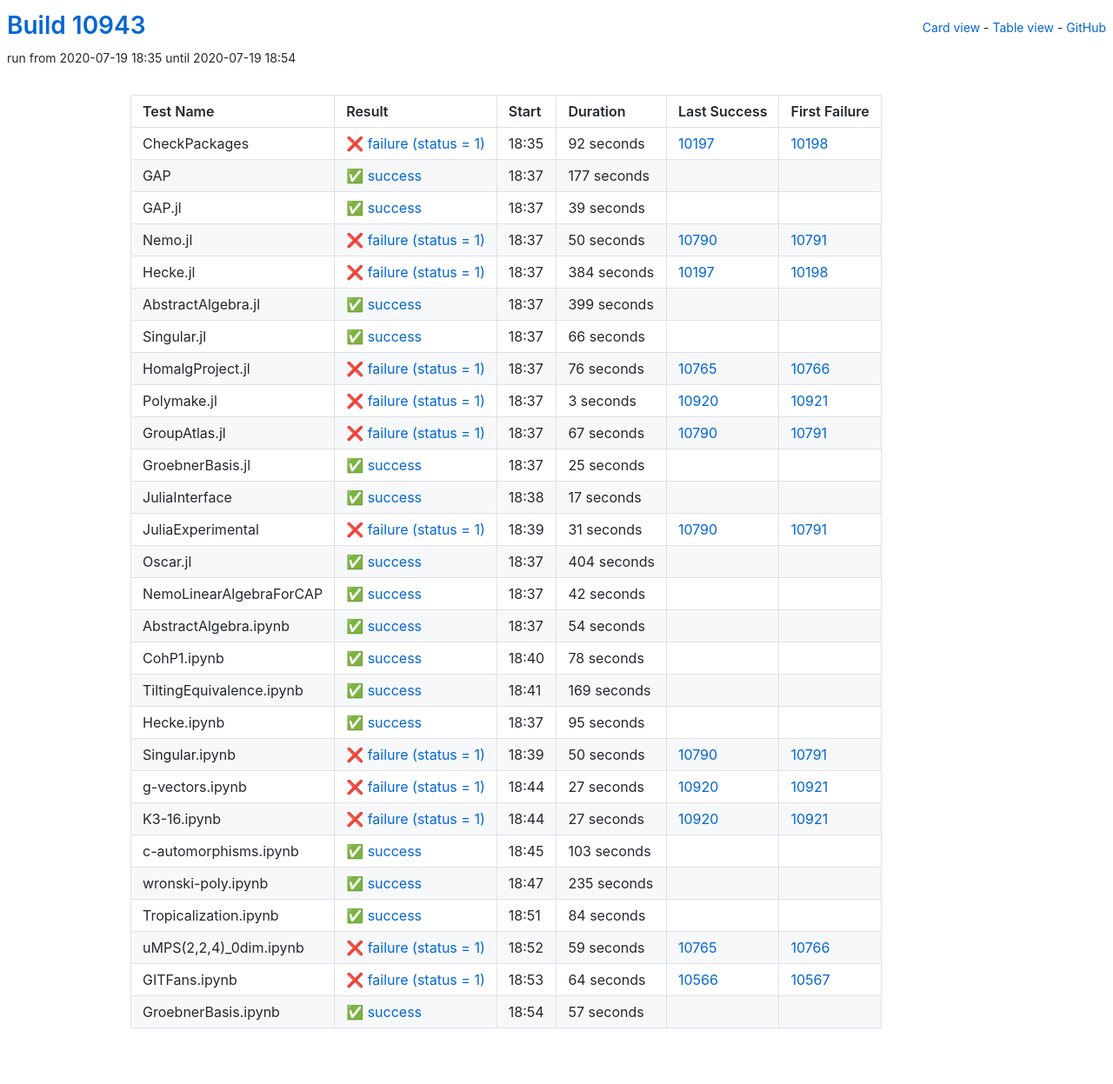
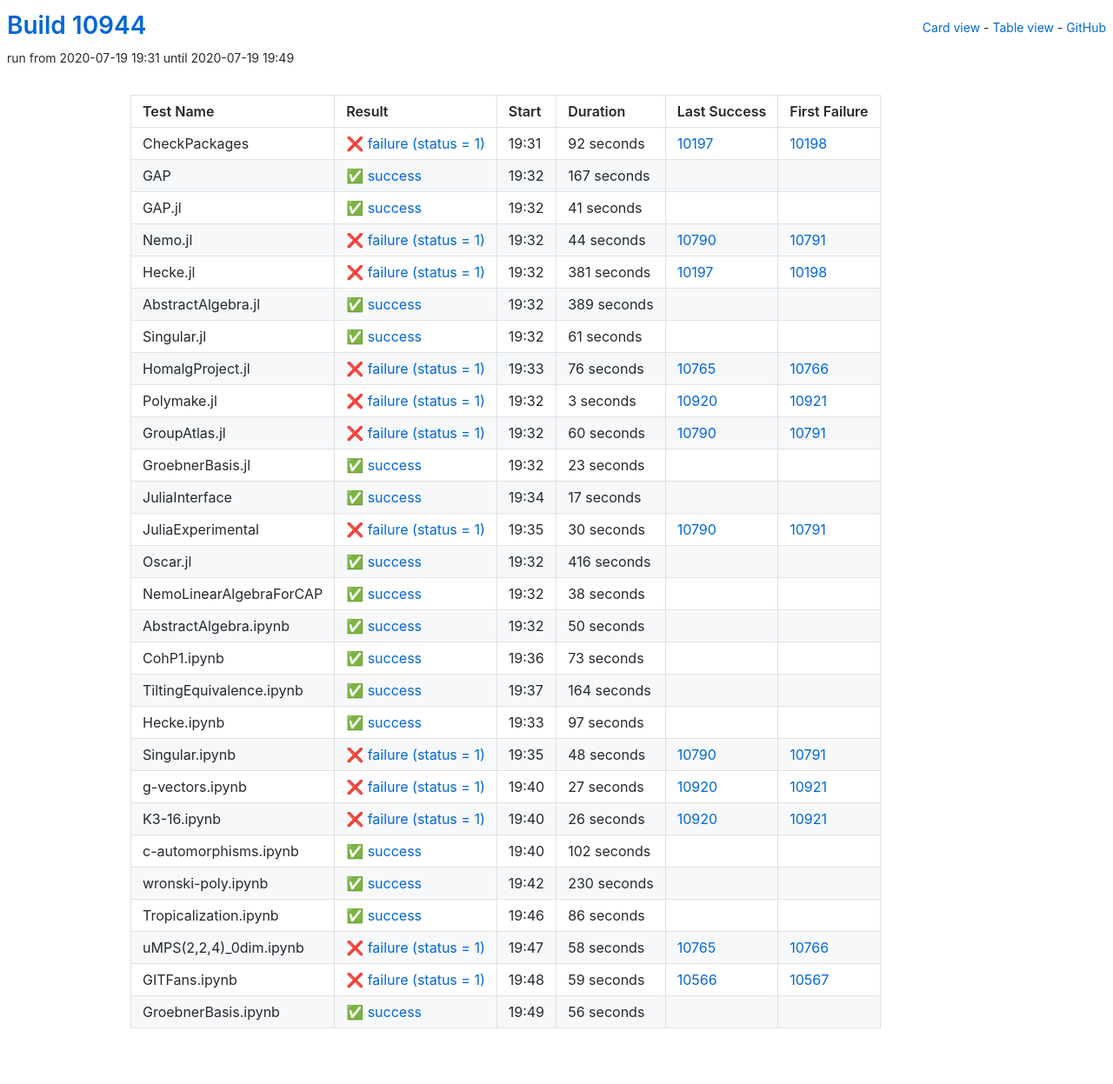
Before and after one commit to oscar-system/oscar-ci-status, a Jekyll site: the page built from table.html, in a window 1280 px wide. Shown: the whole page at 87% size. Built offline with Jekyll 4.4.1, drawn with Linux system fonts in a browser that asks for light colours.

Commit message:
Build #10944

```diff
--- a/_data/ci.yml
+++ b/_data/ci.yml
@@ -1,6 +1,6 @@
 ---
-build: 10943
-build_url: https://oscarci.mathematik.uni-kl.de/job/oscar/10943/
+build: 10944
+build_url: https://oscarci.mathematik.uni-kl.de/job/oscar/10944/
 job: oscar
 organization: oscar-system
 repo: oscar-ci-status
@@ -8,8 +8,8 @@
 tests:
 - name: CheckPackages
   id: checkpackages
-  log: https://oscarci.mathematik.uni-kl.de/job/oscar/10943/artifact/logs/build-10943/CheckPackages.log
-  start: 2020-07-19 18:35
+  log: https://oscarci.mathematik.uni-kl.de/job/oscar/10944/artifact/logs/build-10944/CheckPackages.log
+  start: 2020-07-19 19:31
   success: false
   exitcode: 1
   status: failure
@@ -20,80 +20,80 @@
   first_failure_url: https://oscarci.mathematik.uni-kl.de/job/oscar/10198/
 - name: GAP
   id: gap
-  log: https://oscarci.mathematik.uni-kl.de/job/oscar/10943/artifact/logs/build-10943/GAP.log
-  start: 2020-07-19 18:37
+  log: https://oscarci.mathematik.uni-kl.de/job/oscar/10944/artifact/logs/build-10944/GAP.log
+  start: 2020-07-19 19:32
   success: true
   exitcode: 0
   status: success
-  duration: 177
+  duration: 167
   last_success: false
   last_success_url:
   first_failure: false
   first_failure_url:
 - name: GAP.jl
   id: gap-jl
-  log: https://oscarci.mathematik.uni-kl.de/job/oscar/10943/artifact/logs/build-10943/GAP.jl.log
-  start: 2020-07-19 18:37
+  log: https://oscarci.mathematik.uni-kl.de/job/oscar/10944/artifact/logs/build-10944/GAP.jl.log
+  start: 2020-07-19 19:32
   success: true
   exitcode: 0
   status: success
-  duration: 39
+  duration: 41
   last_success: false
   last_success_url:
   first_failure: false
   first_failure_url:
 - name: Nemo.jl
   id: nemo-jl
-  log: https://oscarci.mathematik.uni-kl.de/job/oscar/10943/artifact/logs/build-10943/Nemo.jl.log
-  start: 2020-07-19 18:37
+  log: https://oscarci.mathematik.uni-kl.de/job/oscar/10944/artifact/logs/build-10944/Nemo.jl.log
+  start: 2020-07-19 19:32
   success: false
   exitcode: 1
   status: failure
-  duration: 50
+  duration: 44
   last_success: 10790
   last_success_url: https://oscarci.mathematik.uni-kl.de/job/oscar/10790/
   first_failure: 10791
   first_failure_url: https://oscarci.mathematik.uni-kl.de/job/oscar/10791/
 - name: Hecke.jl
   id: hecke-jl
-  log: https://oscarci.mathematik.uni-kl.de/job/oscar/10943/artifact/logs/build-10943/Hecke.jl.log
-  start: 2020-07-19 18:37
+  log: https://oscarci.mathematik.uni-kl.de/job/oscar/10944/artifact/logs/build-10944/Hecke.jl.log
+  start: 2020-07-19 19:32
   success: false
   exitcode: 1
   status: failure
-  duration: 384
+  duration: 381
   last_success: 10197
   last_success_url: https://oscarci.mathematik.uni-kl.de/job/oscar/10197/
   first_failure: 10198
   first_failure_url: https://oscarci.mathematik.uni-kl.de/job/oscar/10198/
 - name: AbstractAlgebra.jl
   id: abstractalgebra-jl
-  log: https://oscarci.mathematik.uni-kl.de/job/oscar/10943/artifact/logs/build-10943/AbstractAlgebra.jl.log
-  start: 2020-07-19 18:37
+  log: https://oscarci.mathematik.uni-kl.de/job/oscar/10944/artifact/logs/build-10944/AbstractAlgebra.jl.log
+  start: 2020-07-19 19:32
   success: true
   exitcode: 0
   status: success
-  duration: 399
+  duration: 389
   last_success: false
   last_success_url:
   first_failure: false
   first_failure_url:
 - name: Singular.jl
   id: singular-jl
-  log: https://oscarci.mathematik.uni-kl.de/job/oscar/10943/artifact/logs/build-10943/Singular.jl.log
-  start: 2020-07-19 18:37
+  log: https://oscarci.mathematik.uni-kl.de/job/oscar/10944/artifact/logs/build-10944/Singular.jl.log
+  start: 2020-07-19 19:32
   success: true
   exitcode: 0
   status: success
-  duration: 66
+  duration: 61
   last_success: false
   last_success_url:
   first_failure: false
   first_failure_url:
 - name: HomalgProject.jl
   id: homalgproject-jl
-  log: https://oscarci.mathematik.uni-kl.de/job/oscar/10943/artifact/logs/build-10943/HomalgProject.jl.log
-  start: 2020-07-19 18:37
+  log: https://oscarci.mathematik.uni-kl.de/job/oscar/10944/artifact/logs/build-10944/HomalgProject.jl.log
+  start: 2020-07-19 19:33
   success: false
   exitcode: 1
   status: failure
@@ -104,8 +104,8 @@
   first_failure_url: https://oscarci.mathematik.uni-kl.de/job/oscar/10766/
 - name: Polymake.jl
   id: polymake-jl
-  log: https://oscarci.mathematik.uni-kl.de/job/oscar/10943/artifact/logs/build-10943/Polymake.jl.log
-  start: 2020-07-19 18:37
+  log: https://oscarci.mathematik.uni-kl.de/job/oscar/10944/artifact/logs/build-10944/Polymake.jl.log
+  start: 2020-07-19 19:32
   success: false
   exitcode: 1
   status: failure
@@ -116,32 +116,32 @@
   first_failure_url: https://oscarci.mathematik.uni-kl.de/job/oscar/10921/
 - name: GroupAtlas.jl
   id: groupatlas-jl
-  log: https://oscarci.mathematik.uni-kl.de/job/oscar/10943/artifact/logs/build-10943/GroupAtlas.jl.log
-  start: 2020-07-19 18:37
+  log: https://oscarci.mathematik.uni-kl.de/job/oscar/10944/artifact/logs/build-10944/GroupAtlas.jl.log
+  start: 2020-07-19 19:32
   success: false
   exitcode: 1
   status: failure
-  duration: 67
+  duration: 60
   last_success: 10790
   last_success_url: https://oscarci.mathematik.uni-kl.de/job/oscar/10790/
   first_failure: 10791
   first_failure_url: https://oscarci.mathematik.uni-kl.de/job/oscar/10791/
 - name: GroebnerBasis.jl
   id: groebnerbasis-jl
-  log: https://oscarci.mathematik.uni-kl.de/job/oscar/10943/artifact/logs/build-10943/GroebnerBasis.jl.log
-  start: 2020-07-19 18:37
+  log: https://oscarci.mathematik.uni-kl.de/job/oscar/10944/artifact/logs/build-10944/GroebnerBasis.jl.log
+  start: 2020-07-19 19:32
   success: true
   exitcode: 0
   status: success
-  duration: 25
+  duration: 23
   last_success: false
   last_success_url:
   first_failure: false
   first_failure_url:
 - name: JuliaInterface
   id: juliainterface
-  log: https://oscarci.mathematik.uni-kl.de/job/oscar/10943/artifact/logs/build-10943/JuliaInterface.log
-  start: 2020-07-19 18:38
+  log: https://oscarci.mathematik.uni-kl.de/job/oscar/10944/artifact/logs/build-10944/JuliaInterface.log
+  start: 2020-07-19 19:34
   success: true
   exitcode: 0
   status: success
@@ -152,104 +152,104 @@
   first_failure_url:
 - name: JuliaExperimental
   id: juliaexperimental
-  log: https://oscarci.mathematik.uni-kl.de/job/oscar/10943/artifact/logs/build-10943/JuliaExperimental.log
-  start: 2020-07-19 18:39
+  log: https://oscarci.mathematik.uni-kl.de/job/oscar/10944/artifact/logs/build-10944/JuliaExperimental.log
+  start: 2020-07-19 19:35
   success: false
   exitcode: 1
   status: failure
-  duration: 31
+  duration: 30
   last_success: 10790
   last_success_url: https://oscarci.mathematik.uni-kl.de/job/oscar/10790/
   first_failure: 10791
   first_failure_url: https://oscarci.mathematik.uni-kl.de/job/oscar/10791/
 - name: Oscar.jl
   id: oscar-jl
-  log: https://oscarci.mathematik.uni-kl.de/job/oscar/10943/artifact/logs/build-10943/Oscar.jl.log
-  start: 2020-07-19 18:37
+  log: https://oscarci.mathematik.uni-kl.de/job/oscar/10944/artifact/logs/build-10944/Oscar.jl.log
+  start: 2020-07-19 19:32
   success: true
   exitcode: 0
   status: success
-  duration: 404
+  duration: 416
   last_success: false
   last_success_url:
   first_failure: false
   first_failure_url:
 - name: NemoLinearAlgebraForCAP
   id: nemolinearalgebraforcap
-  log: https://oscarci.mathematik.uni-kl.de/job/oscar/10943/artifact/logs/build-10943/NemoLinearAlgebraForCAP.log
-  start: 2020-07-19 18:37
+  log: https://oscarci.mathematik.uni-kl.de/job/oscar/10944/artifact/logs/build-10944/NemoLinearAlgebraForCAP.log
+  start: 2020-07-19 19:32
   success: true
   exitcode: 0
   status: success
-  duration: 42
+  duration: 38
   last_success: false
   last_success_url:
   first_failure: false
   first_failure_url:
 - name: AbstractAlgebra.ipynb
   id: abstractalgebra-ipynb
-  log: https://oscarci.mathematik.uni-kl.de/job/oscar/10943/artifact/logs/build-10943/AbstractAlgebra.ipynb.log
-  start: 2020-07-19 18:37
+  log: https://oscarci.mathematik.uni-kl.de/job/oscar/10944/artifact/logs/build-10944/AbstractAlgebra.ipynb.log
+  start: 2020-07-19 19:32
   success: true
   exitcode: 0
   status: success
-  duration: 54
+  duration: 50
   last_success: false
   last_success_url:
   first_failure: false
   first_failure_url:
 - name: CohP1.ipynb
   id: cohp1-ipynb
-  log: https://oscarci.mathematik.uni-kl.de/job/oscar/10943/artifact/logs/build-10943/CohP1.ipynb.log
-  start: 2020-07-19 18:40
+  log: https://oscarci.mathematik.uni-kl.de/job/oscar/10944/artifact/logs/build-10944/CohP1.ipynb.log
+  start: 2020-07-19 19:36
   success: true
   exitcode: 0
   status: success
-  duration: 78
+  duration: 73
   last_success: false
   last_success_url:
   first_failure: false
   first_failure_url:
 - name: TiltingEquivalence.ipynb
   id: tiltingequivalence-ipynb
-  log: https://oscarci.mathematik.uni-kl.de/job/oscar/10943/artifact/logs/build-10943/TiltingEquivalence.ipynb.log
-  start: 2020-07-19 18:41
+  log: https://oscarci.mathematik.uni-kl.de/job/oscar/10944/artifact/logs/build-10944/TiltingEquivalence.ipynb.log
+  start: 2020-07-19 19:37
   success: true
   exitcode: 0
   status: success
-  duration: 169
+  duration: 164
   last_success: false
   last_success_url:
   first_failure: false
   first_failure_url:
 - name: Hecke.ipynb
   id: hecke-ipynb
-  log: https://oscarci.mathematik.uni-kl.de/job/oscar/10943/artifact/logs/build-10943/Hecke.ipynb.log
-  start: 2020-07-19 18:37
+  log: https://oscarci.mathematik.uni-kl.de/job/oscar/10944/artifact/logs/build-10944/Hecke.ipynb.log
+  start: 2020-07-19 19:33
   success: true
   exitcode: 0
   status: success
-  duration: 95
+  duration: 97
   last_success: false
   last_success_url:
   first_failure: false
   first_failure_url:
 - name: Singular.ipynb
   id: singular-ipynb
-  log: https://oscarci.mathematik.uni-kl.de/job/oscar/10943/artifact/logs/build-10943/Singular.ipynb.log
-  start: 2020-07-19 18:39
+  log: https://oscarci.mathematik.uni-kl.de/job/oscar/10944/artifact/logs/build-10944/Singular.ipynb.log
+  start: 2020-07-19 19:35
   success: false
   exitcode: 1
   status: failure
-  duration: 50
+  duration: 48
   last_success: 10790
   last_success_url: https://oscarci.mathematik.uni-kl.de/job/oscar/10790/
   first_failure: 10791
   first_failure_url: https://oscarci.mathematik.uni-kl.de/job/oscar/10791/
 - name: g-vectors.ipynb
   id: g-vectors-ipynb
-  log: https://oscarci.mathematik.uni-kl.de/job/oscar/10943/artifact/logs/build-10943/g-vectors.ipynb.log
-  start: 2020-07-19 18:44
+  log: https://oscarci.mathematik.uni-kl.de/job/oscar/10944/artifact/logs/build-10944/g-vectors.ipynb.log
+  start: 2020-07-19 19:40
   success: false
   exitcode: 1
   status: failure
@@ -260,84 +260,84 @@
   first_failure_url: https://oscarci.mathematik.uni-kl.de/job/oscar/10921/
 - name: K3-16.ipynb
   id: k3-16-ipynb
-  log: https://oscarci.mathematik.uni-kl.de/job/oscar/10943/artifact/logs/build-10943/K3-16.ipynb.log
-  start: 2020-07-19 18:44
+  log: https://oscarci.mathematik.uni-kl.de/job/oscar/10944/artifact/logs/build-10944/K3-16.ipynb.log
+  start: 2020-07-19 19:40
   success: false
   exitcode: 1
   status: failure
-  duration: 27
+  duration: 26
   last_success: 10920
   last_success_url: https://oscarci.mathematik.uni-kl.de/job/oscar/10920/
   first_failure: 10921
   first_failure_url: https://oscarci.mathematik.uni-kl.de/job/oscar/10921/
 - name: c-automorphisms.ipynb
   id: c-automorphisms-ipynb
-  log: https://oscarci.mathematik.uni-kl.de/job/oscar/10943/artifact/logs/build-10943/c-automorphisms.ipynb.log
-  start: 2020-07-19 18:45
+  log: https://oscarci.mathematik.uni-kl.de/job/oscar/10944/artifact/logs/build-10944/c-automorphisms.ipynb.log
+  start: 2020-07-19 19:40
   success: true
   exitcode: 0
   status: success
-  duration: 103
+  duration: 102
   last_success: false
   last_success_url:
   first_failure: false
   first_failure_url:
 - name: wronski-poly.ipynb
   id: wronski-poly-ipynb
-  log: https://oscarci.mathematik.uni-kl.de/job/oscar/10943/artifact/logs/build-10943/wronski-poly.ipynb.log
-  start: 2020-07-19 18:47
+  log: https://oscarci.mathematik.uni-kl.de/job/oscar/10944/artifact/logs/build-10944/wronski-poly.ipynb.log
+  start: 2020-07-19 19:42
   success: true
   exitcode: 0
   status: success
-  duration: 235
+  duration: 230
   last_success: false
   last_success_url:
   first_failure: false
   first_failure_url:
 - name: Tropicalization.ipynb
   id: tropicalization-ipynb
-  log: https://oscarci.mathematik.uni-kl.de/job/oscar/10943/artifact/logs/build-10943/Tropicalization.ipynb.log
-  start: 2020-07-19 18:51
+  log: https://oscarci.mathematik.uni-kl.de/job/oscar/10944/artifact/logs/build-10944/Tropicalization.ipynb.log
+  start: 2020-07-19 19:46
   success: true
   exitcode: 0
   status: success
-  duration: 84
+  duration: 86
   last_success: false
   last_success_url:
   first_failure: false
   first_failure_url:
 - name: uMPS(2,2,4)_0dim.ipynb
   id: umps-2-2-4-0dim-ipynb
-  log: https://oscarci.mathematik.uni-kl.de/job/oscar/10943/artifact/logs/build-10943/uMPS-2-2-4-_0dim.ipynb.log
-  start: 2020-07-19 18:52
+  log: https://oscarci.mathematik.uni-kl.de/job/oscar/10944/artifact/logs/build-10944/uMPS-2-2-4-_0dim.ipynb.log
+  start: 2020-07-19 19:47
   success: false
   exitcode: 1
   status: failure
-  duration: 59
+  duration: 58
   last_success: 10765
   last_success_url: https://oscarci.mathematik.uni-kl.de/job/oscar/10765/
   first_failure: 10766
   first_failure_url: https://oscarci.mathematik.uni-kl.de/job/oscar/10766/
 - name: GITFans.ipynb
   id: gitfans-ipynb
-  log: https://oscarci.mathematik.uni-kl.de/job/oscar/10943/artifact/logs/build-10943/GITFans.ipynb.log
-  start: 2020-07-19 18:53
+  log: https://oscarci.mathematik.uni-kl.de/job/oscar/10944/artifact/logs/build-10944/GITFans.ipynb.log
+  start: 2020-07-19 19:48
   success: false
   exitcode: 1
   status: failure
-  duration: 64
+  duration: 59
   last_success: 10566
   last_success_url: https://oscarci.mathematik.uni-kl.de/job/oscar/10566/
   first_failure: 10567
   first_failure_url: https://oscarci.mathematik.uni-kl.de/job/oscar/10567/
 - name: GroebnerBasis.ipynb
   id: groebnerbasis-ipynb
-  log: https://oscarci.mathematik.uni-kl.de/job/oscar/10943/artifact/logs/build-10943/GroebnerBasis.ipynb.log
-  start: 2020-07-19 18:54
+  log: https://oscarci.mathematik.uni-kl.de/job/oscar/10944/artifact/logs/build-10944/GroebnerBasis.ipynb.log
+  start: 2020-07-19 19:49
   success: true
   exitcode: 0
   status: success
-  duration: 57
+  duration: 56
   last_success: false
   last_success_url:
   first_failure: false
```
Also changed, not shown: README.md.
